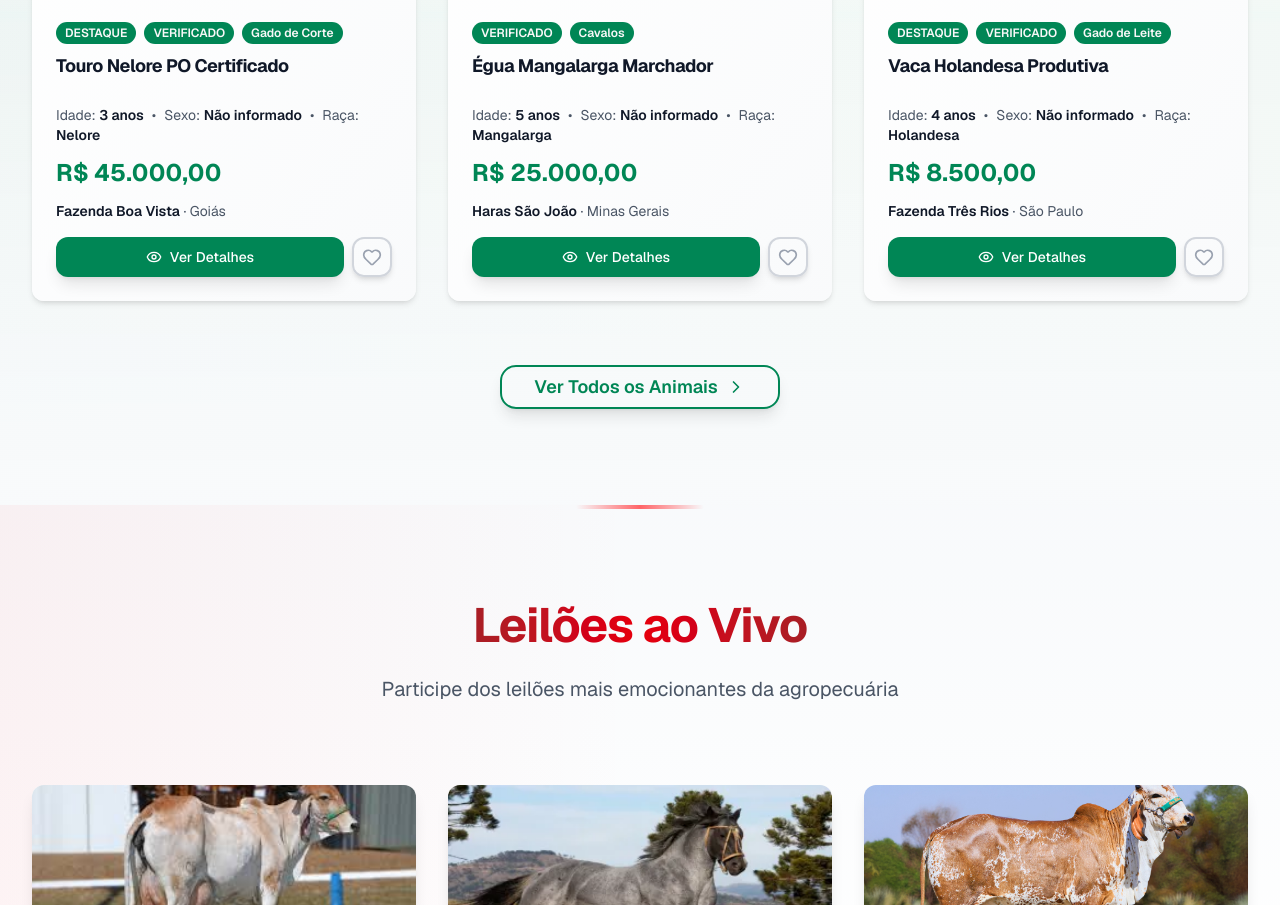
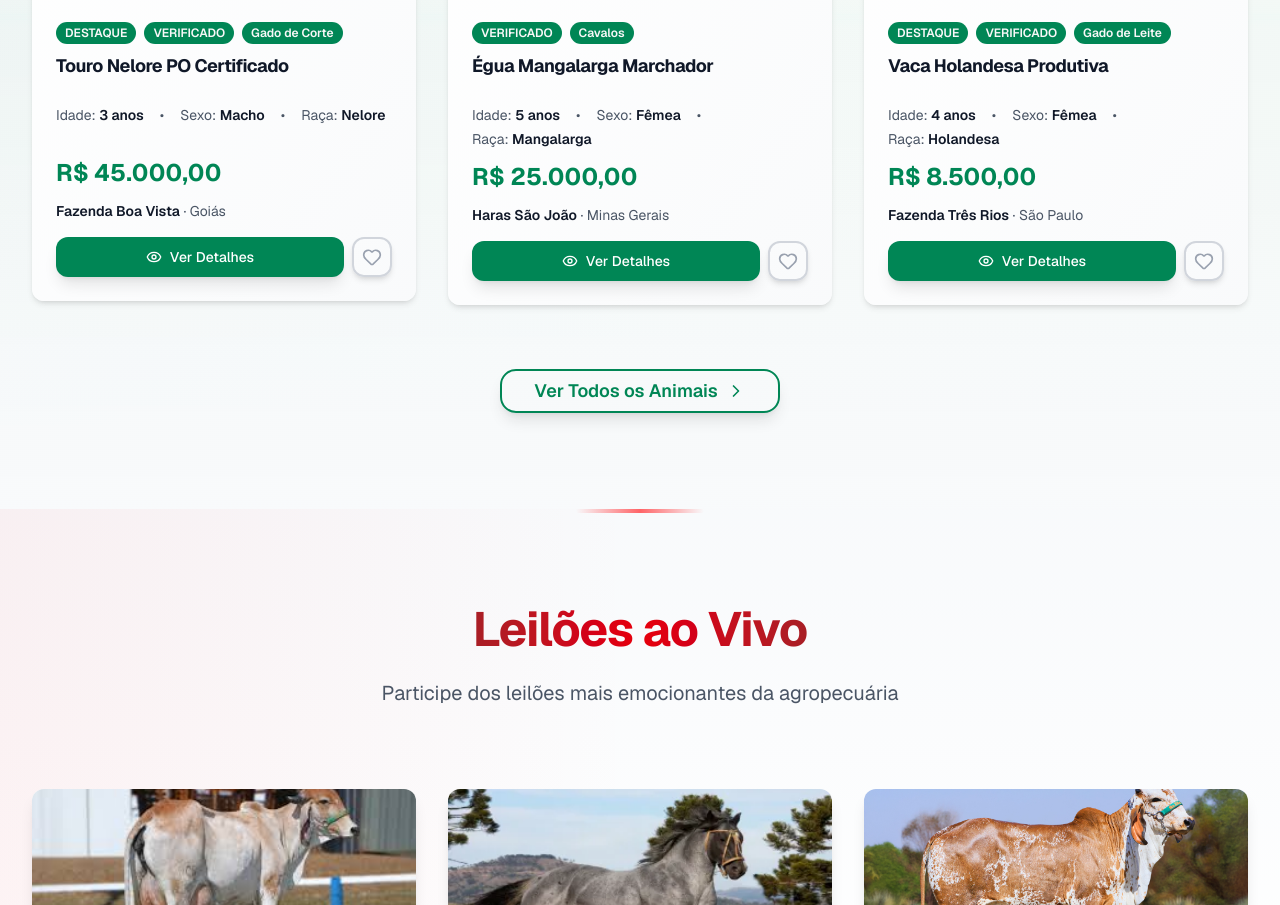
Before and after one commit to vitormeloa/tudo-agro, a Next.js app: page / in a window 1280 px wide. Shown: the part 1735-2640 px from the top of the page. Built offline with nearby package versions, Linux system fonts and the light colour scheme.

Commit message:
fix badges

```diff
--- a/src/app/catalogo/[id]/page.tsx
+++ b/src/app/catalogo/[id]/page.tsx
@@ -492,25 +492,25 @@ export default function AnimalPage({ params }: { params: Promise<{ id: string }>
             <TabsList className="grid w-full grid-cols-4 h-auto gap-1 sm:gap-0 p-1">
               <TabsTrigger
                 value="descricao"
-                className="text-[10px] xs:text-xs sm:text-sm md:text-base py-2 sm:py-3 px-1 xs:px-2 sm:px-3 data-[state=active]:bg-white"
+                className="text-[10px] xs:text-xs sm:text-sm md:text-base py-2 sm:py-3 px-1 xs:px-2 sm:px-3 text-center data-[state=active]:bg-white"
               >
                 Descrição
               </TabsTrigger>
               <TabsTrigger
                 value="especificacoes"
-                className="text-[10px] xs:text-xs sm:text-sm md:text-base py-2 sm:py-3 px-1 xs:px-2 sm:px-3 data-[state=active]:bg-white"
+                className="text-[10px] xs:text-xs sm:text-sm md:text-base py-2 sm:py-3 px-1 xs:px-2 sm:px-3 text-center data-[state=active]:bg-white"
               >
                 Mais Informações
               </TabsTrigger>
               <TabsTrigger
                 value="genealogia"
-                className="text-[10px] xs:text-xs sm:text-sm md:text-base py-2 sm:py-3 px-1 xs:px-2 sm:px-3 data-[state=active]:bg-white"
+                className="text-[10px] xs:text-xs sm:text-sm md:text-base py-2 sm:py-3 px-1 xs:px-2 sm:px-3 text-center data-[state=active]:bg-white"
               >
                 Genealogia
               </TabsTrigger>
               <TabsTrigger
                 value="documentos"
-                className="text-[10px] xs:text-xs sm:text-sm md:text-base py-2 sm:py-3 px-1 xs:px-2 sm:px-3 data-[state=active]:bg-white"
+                className="text-[10px] xs:text-xs sm:text-sm md:text-base py-2 sm:py-3 px-1 xs:px-2 sm:px-3 text-center data-[state=active]:bg-white"
               >
                 Documentos
               </TabsTrigger>
--- a/src/app/catalogo/page.tsx
+++ b/src/app/catalogo/page.tsx
@@ -49,6 +49,7 @@ export default function CatalogoPage() {
     age: a.age,
     weight: a.weight,
     breed: a.breed,
+    sex: a.sex,
     father: a.father || 'N/A',
     mother: a.mother || 'N/A',
     type: 'animal' as const
--- a/src/app/page.tsx
+++ b/src/app/page.tsx
@@ -97,6 +97,7 @@ export default function HomePage() {
     age: a.age,
     weight: a.weight,
     breed: a.breed,
+    sex: a.sex,
     type: "animal" as const
   }))
 
--- a/src/app/produtos/[id]/page.tsx
+++ b/src/app/produtos/[id]/page.tsx
@@ -518,19 +518,19 @@ export default function ProdutoPage({ params }: { params: Promise<{ id: string }
             <TabsList className="grid w-full grid-cols-3 h-auto gap-1 sm:gap-0 p-1">
               <TabsTrigger
                 value="descricao"
-                className="text-[10px] xs:text-xs sm:text-sm md:text-base py-2 sm:py-3 px-1 xs:px-2 sm:px-3 data-[state=active]:bg-white"
+                className="text-[10px] xs:text-xs sm:text-sm md:text-base py-2 sm:py-3 px-1 xs:px-2 sm:px-3 text-center data-[state=active]:bg-white"
               >
                 Descrição
               </TabsTrigger>
               <TabsTrigger
                 value="especificacoes"
-                className="text-[10px] xs:text-xs sm:text-sm md:text-base py-2 sm:py-3 px-1 xs:px-2 sm:px-3 data-[state=active]:bg-white"
+                className="text-[10px] xs:text-xs sm:text-sm md:text-base py-2 sm:py-3 px-1 xs:px-2 sm:px-3 text-center data-[state=active]:bg-white"
               >
                 Especificações
               </TabsTrigger>
               <TabsTrigger
                 value="genealogia"
-                className="text-[10px] xs:text-xs sm:text-sm md:text-base py-2 sm:py-3 px-1 xs:px-2 sm:px-3 data-[state=active]:bg-white"
+                className="text-[10px] xs:text-xs sm:text-sm md:text-base py-2 sm:py-3 px-1 xs:px-2 sm:px-3 text-center data-[state=active]:bg-white"
               >
                 Genealogia
               </TabsTrigger>
--- a/src/components/genealogy/GenealogyTree.tsx
+++ b/src/components/genealogy/GenealogyTree.tsx
@@ -73,32 +73,21 @@ const TreeNode: React.FC<{ node: AnimalNode }> = ({ node }) => {
 
 const GenealogyTree = () => {
   return (
-    <div className="space-y-8">
-      <div>
-        <h3 className="text-lg sm:text-2xl font-bold text-center mb-4 sm:mb-6">Genealogia Paterna</h3>
-        <div className="relative">
-          <div className="overflow-x-auto pb-4 scrollbar-thin scrollbar-thumb-gray-300 scrollbar-track-gray-100">
-            <div className="flex justify-center min-w-max px-4">
-              <TreeNode node={paternalTree} />
-            </div>
+    <div className="relative">
+      <div className="overflow-x-auto pb-4 scrollbar-thin scrollbar-thumb-gray-300 scrollbar-track-gray-100">
+        <div className="flex justify-center min-w-max px-4">
+          <div className="flex flex-col items-center mx-4">
+            <h3 className="text-lg sm:text-2xl font-bold text-center mb-4 sm:mb-6">Genealogia Paterna</h3>
+            <TreeNode node={paternalTree} />
           </div>
-          <div className="sm:hidden text-center text-xs text-gray-500 mt-2">
-            ← Arraste para visualizar →
+          <div className="flex flex-col items-center mx-4">
+            <h3 className="text-lg sm:text-2xl font-bold text-center mb-4 sm:mb-6">Genealogia Materna</h3>
+            <TreeNode node={maternalTree} />
           </div>
         </div>
       </div>
-      <div>
-        <h3 className="text-lg sm:text-2xl font-bold text-center mb-4 sm:mb-6">Genealogia Materna</h3>
-        <div className="relative">
-          <div className="overflow-x-auto pb-4 scrollbar-thin scrollbar-thumb-gray-300 scrollbar-track-gray-100">
-            <div className="flex justify-center min-w-max px-4">
-              <TreeNode node={maternalTree} />
-            </div>
-          </div>
-          <div className="sm:hidden text-center text-xs text-gray-500 mt-2">
-            ← Arraste para visualizar →
-          </div>
-        </div>
+      <div className="sm:hidden text-center text-xs text-gray-500 mt-2">
+        ← Arraste para visualizar →
       </div>
     </div>
   );
--- a/src/components/layout/Header.tsx
+++ b/src/components/layout/Header.tsx
@@ -281,6 +281,18 @@ export default function Header({
                     {item.name}
                   </Link>
                 ))}
+                {isLoggedIn && (
+                  <Link
+                    href="/painel"
+                    className="block px-4 py-3 rounded-lg text-base font-medium transition-all duration-200 mx-1 text-gray-700 hover:bg-primary/5 hover:text-primary active:bg-primary/10"
+                    style={{
+                      animation: `fadeInUp 0.25s ease-out ${0.15 + navigation.length * 0.03}s both`
+                    }}
+                    onClick={() => setIsMenuOpen(false)}
+                  >
+                    Painel
+                  </Link>
+                )}
 
                 {}
                 {initialized && isLoggedIn && (
--- a/src/components/ui/cards/ProductCard.tsx
+++ b/src/components/ui/cards/ProductCard.tsx
@@ -164,22 +164,13 @@ export default function ProductCard({
                     )}
 
                     {(variant === 'detailed' || variant === 'default') && product.type === 'animal' && (
-                        <div className="mb-3">
-                            {product.category === 'Cavalos' && (
-                                <div className="text-sm text-gray-600">
+                        <div className="mb-3 min-h-[2.5em]">
+                            {(product.category === 'Cavalos' || product.category === 'Gado de Corte' || product.category === 'Gado de Leite') && (
+                                <div className="flex flex-wrap items-center gap-x-4 gap-y-1 text-sm text-gray-600">
                                     <span>Idade: <span className="font-semibold text-[#101828]">{product.age || 'Não informado'}</span></span>
-                                    <span className="mx-2">•</span>
+                                    <span className="hidden sm:inline">•</span>
                                     <span>Sexo: <span className="font-semibold text-[#101828]">{product.sex || 'Não informado'}</span></span>
-                                    <span className="mx-2">•</span>
-                                    <span>Raça: <span className="font-semibold text-[#101828]">{product.breed || 'Não informado'}</span></span>
-                                </div>
-                            )}
-                            {(product.category === 'Gado de Corte' || product.category === 'Gado de Leite') && (
-                                <div className="text-sm text-gray-600">
-                                    <span>Idade: <span className="font-semibold text-[#101828]">{product.age || 'Não informado'}</span></span>
-                                    <span className="mx-2">•</span>
-                                    <span>Sexo: <span className="font-semibold text-[#101828]">{product.sex || 'Não informado'}</span></span>
-                                    <span className="mx-2">•</span>
+                                    <span className="hidden sm:inline">•</span>
                                     <span>Raça: <span className="font-semibold text-[#101828]">{product.breed || 'Não informado'}</span></span>
                                 </div>
                             )}
```
